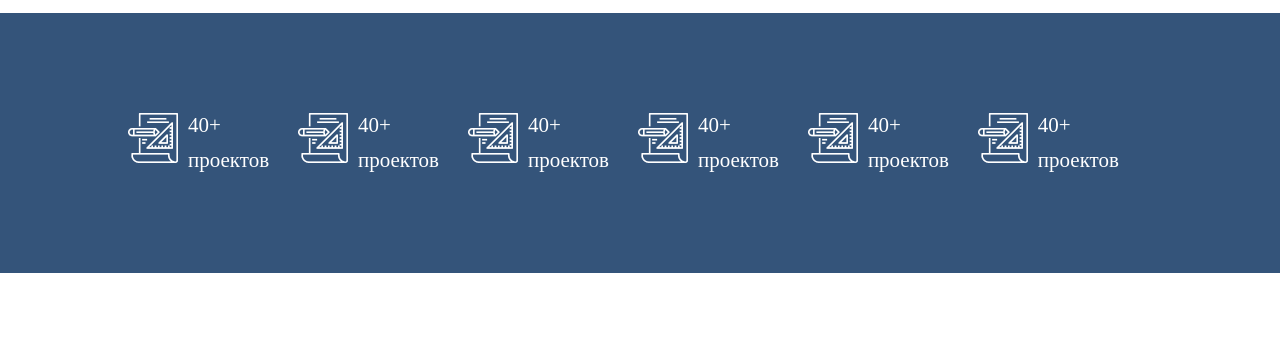
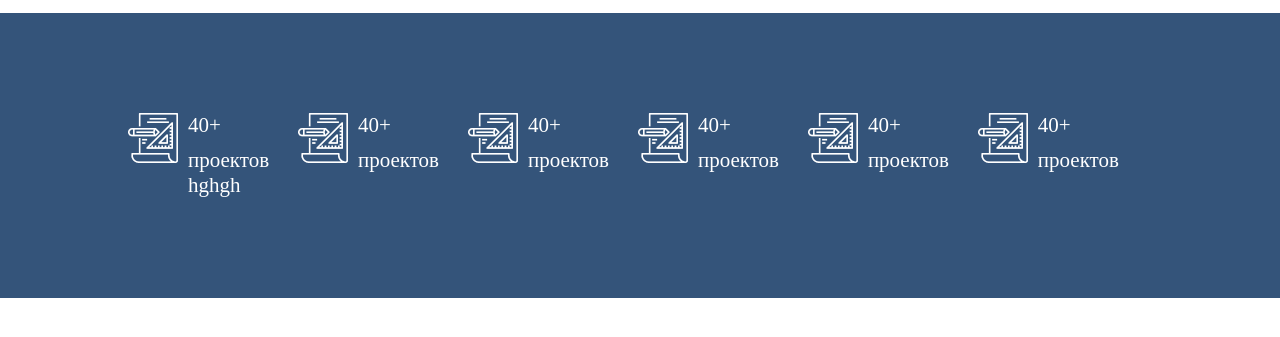
Before and after one commit to tobosskaya/potfolio, a plain HTML site: page index.html in a window 1280 px wide. Shown: the part 101-438 px from the top of the page. Drawn offline with Linux system fonts and the light colour scheme.

Commit message:
added hghgh

```diff
--- a/index.html
+++ b/index.html
@@ -24,7 +24,7 @@
 
                         </div>
                         <div class="projects-description">
-                            проектов
+                            проектов hghgh
 
                         </div>
 
```
